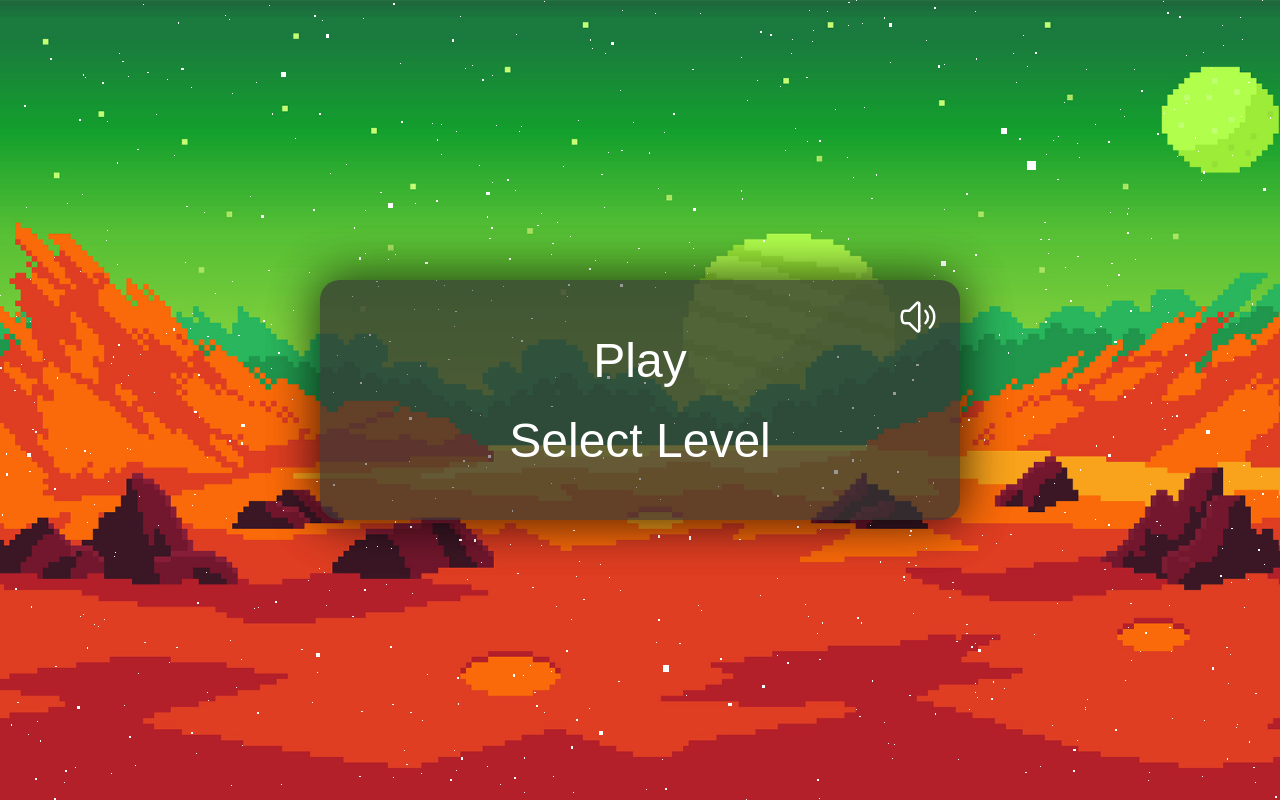
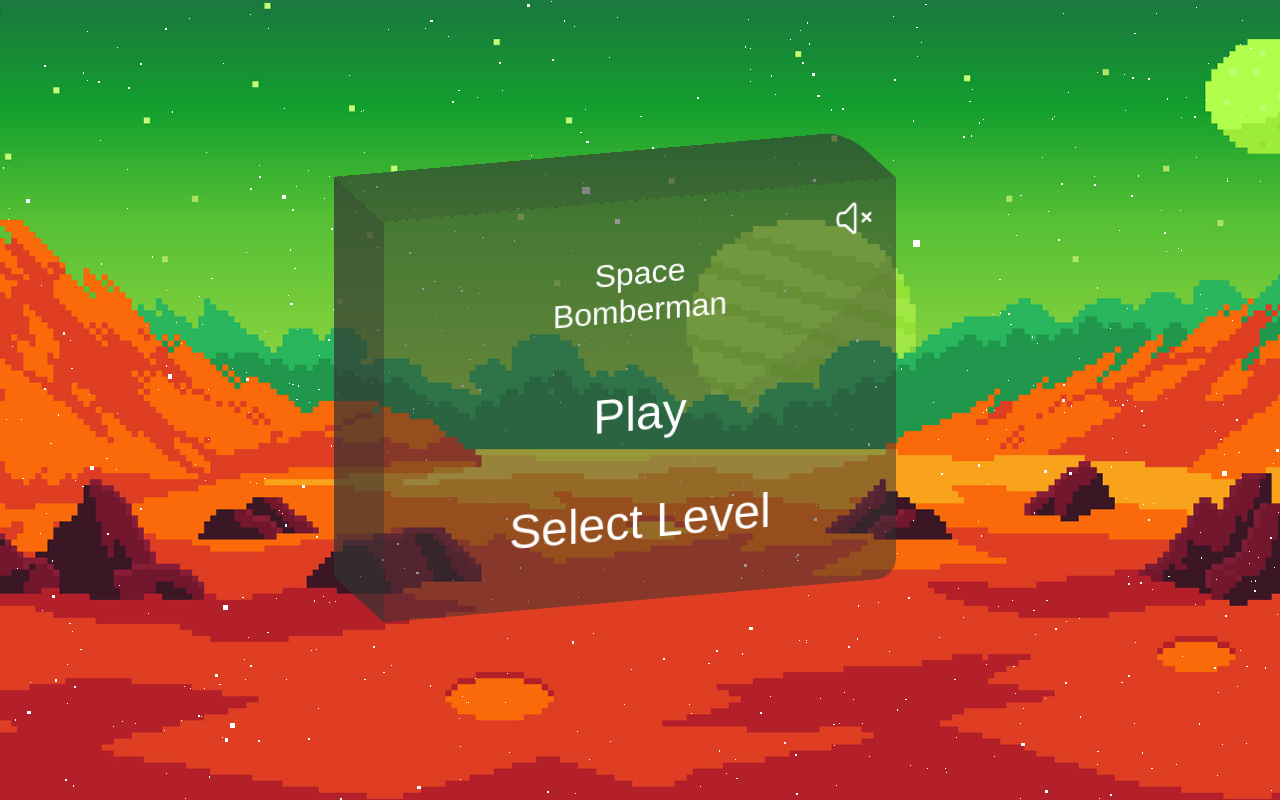
Before and after one commit to rovid19/2dGame, a website built with Vite: page client/index.html in a window 1280 px wide. Built offline with nearby package versions, Linux system fonts and the light colour scheme; animation ran at ten frames a second; a web font is replaced by a local one.

Commit message:
Implementing 3d menu
- Enhancing the main menu with custom CSS to achieve a three-dimensional appearance.

```diff
--- a/client/index.html
+++ b/client/index.html
@@ -23,7 +23,7 @@
     />
   </head>
   <body>
-    <audio autoplay class="audio">
+    <audio class="audio">
       <source src="./public/sounds/soundtrack2.mp3" type="audio/mpeg" />
     </audio>
     <script type="module" src="./src/index.ts"></script>
--- a/client/src/MainMenu/MainMenuGenerator.ts
+++ b/client/src/MainMenu/MainMenuGenerator.ts
@@ -8,11 +8,7 @@
   div.className = "mainMenuDiv1";
   div.innerHTML = `
 
-    <nav class="mainMenuNav">
 
-
-
-    </nav>
 
 
   `;
@@ -26,6 +22,7 @@
   nav.innerHTML = `
   <button class="audioBtn"> ${isAudioPlaying ? playAudio : muteAudio}
 </button>
+    <h1 id="lol" class="sixtyfour-myapp"> Space<br/>Bomberman </h1>
     <li id="play" class="sixtyfour-myapp"> <span class="liText" >Play </span></li>
     <li id="select" class="sixtyfour-myapp"> <span class="liText" >Select Level</span> </li>
   `;
--- a/client/src/MainMenu/MainMenuStyling.css
+++ b/client/src/MainMenu/MainMenuStyling.css
@@ -23,6 +23,22 @@
   background-image: url(../../public/images/mainMenu2.jpg);
   background-size: cover;
   background-position: center;
+  animation: Zoom 30s linear infinite alternate;
+  overflow: hidden;
+}
+
+@keyframes Zoom {
+  0% {
+    transform: scale(1);
+  }
+
+  50% {
+    transform: scale(1.25);
+  }
+
+  100% {
+    transform: scale(1.5);
+  }
 }
 
 #mainMenuNav-container {
@@ -36,24 +52,62 @@
 
 .mainMenuNav {
   position: relative;
-  height: 30%;
-  width: 45%;
+  height: 50%;
+  width: 35%;
   background-color: rgba(50, 50, 50, 0.5);
-  box-shadow: 0px 0px 50px rgba(0, 0, 0, 0.45);
+  /*box-shadow: -40px 400px 20px rgba(0, 0, 0, 0.3);*/
   display: flex;
   align-items: center;
   justify-content: center;
   flex-direction: column;
-  border-radius: 20px;
+  border-bottom-right-radius: 20px;
   gap: 8px;
   z-index: 20;
   padding-left: 32px;
   padding-right: 32px;
+
+  transform: skewY(-5deg);
 }
+
+.mainMenuNav::after {
+  content: "";
+  height: 100%;
+  width: 50px;
+  position: absolute;
+  top: 0;
+  left: -50px;
+  background-color: rgba(50, 50, 50, 0.7);
+  transform-origin: right;
+  transform: skewY(45deg);
+}
+
+.mainMenuNav::before {
+  content: "";
+  position: absolute;
+  top: -50px;
+  height: 50px;
+  width: 100%;
+  background-color: rgba(50, 50, 50, 0.6);
+  transform-origin: bottom;
+  transform: skewX(45deg);
+  border-top-right-radius: 20px;
+}
+
+/*.mainMenuNav::before {
+  content: "";
+  top: 0;
+  left: 0;
+  height: 100%;
+  width: 100%;
+  position: absolute;
+  border-radius: 20px;
+  background-color: rgba(50, 50, 50, 0.5);
+  box-shadow: 0px 0px 50px rgba(0, 0, 0, 0.45);
+}*/
 
 .mainMenuNav > li {
   width: 100%;
-  height: 30%;
+  height: 25%;
   color: white;
   display: flex;
   justify-content: center;
@@ -120,6 +174,7 @@
   width: 100vw;
   position: absolute;
   top: 0;
+  overflow: hidden;
   z-index: 10;
 }
 
@@ -144,3 +199,9 @@
 .audioBtn:hover {
   color: black;
 }
+
+#lol {
+  color: white;
+  font-size: 32px;
+  text-align: center;
+}
--- a/client/src/Stores/MenuStore.ts
+++ b/client/src/Stores/MenuStore.ts
@@ -7,7 +7,7 @@
 
 const initialState = {
   currentMenuNav: "mainMenu",
-  audioPlaying: true,
+  audioPlaying: false,
 };
 class MenuStore {
   state: InitialState;
```
